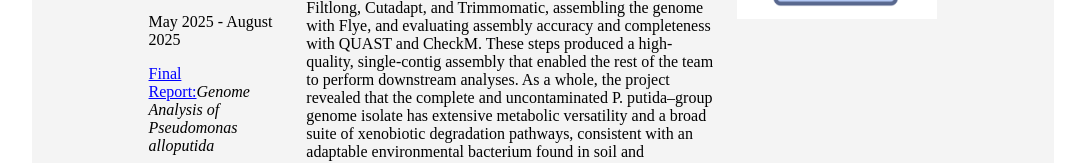
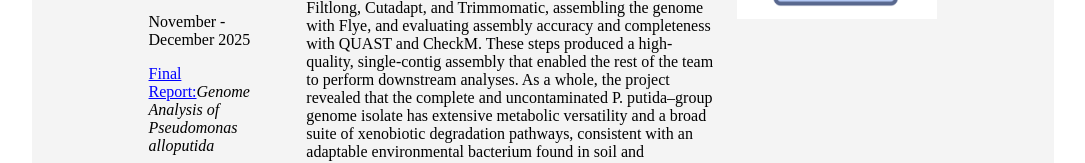
Before and after one commit to Mathgo12/Mathgo12.github.io, a plain HTML site: page index.html in a window 1280 px wide. Shown: the part 576-739 px from the top of the page, without its empty margins (97-1182 px from the left). Drawn offline with Linux system fonts and the light colour scheme.

Commit message:
changed dates for bioe 131 proj

```diff
--- a/index.html
+++ b/index.html
@@ -34,7 +34,7 @@
                 <td class="project-title">
                     <b>Genomic Analysis of Pseudonomas alloputida</b>
                     <p>UC Berkeley, Compbio C131 Introduction to Computational Molecular and Cell Biology </p>
-                    <p>May 2025 - August 2025</p>
+                    <p>November - December 2025</p>
                     <a href="BioE_131_Final_Project.pdf" style="color: blue;">Final Report:</a><i>Genome Analysis of Pseudomonas alloputida</i>
                 </td>
                 <td class="project-descr">
```
